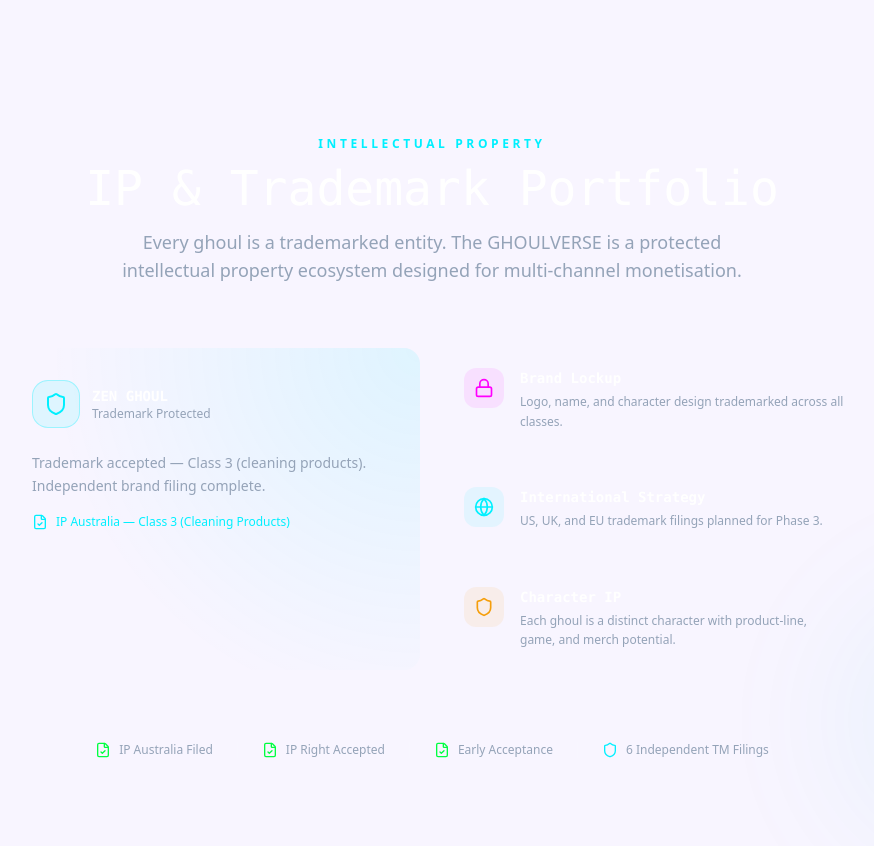
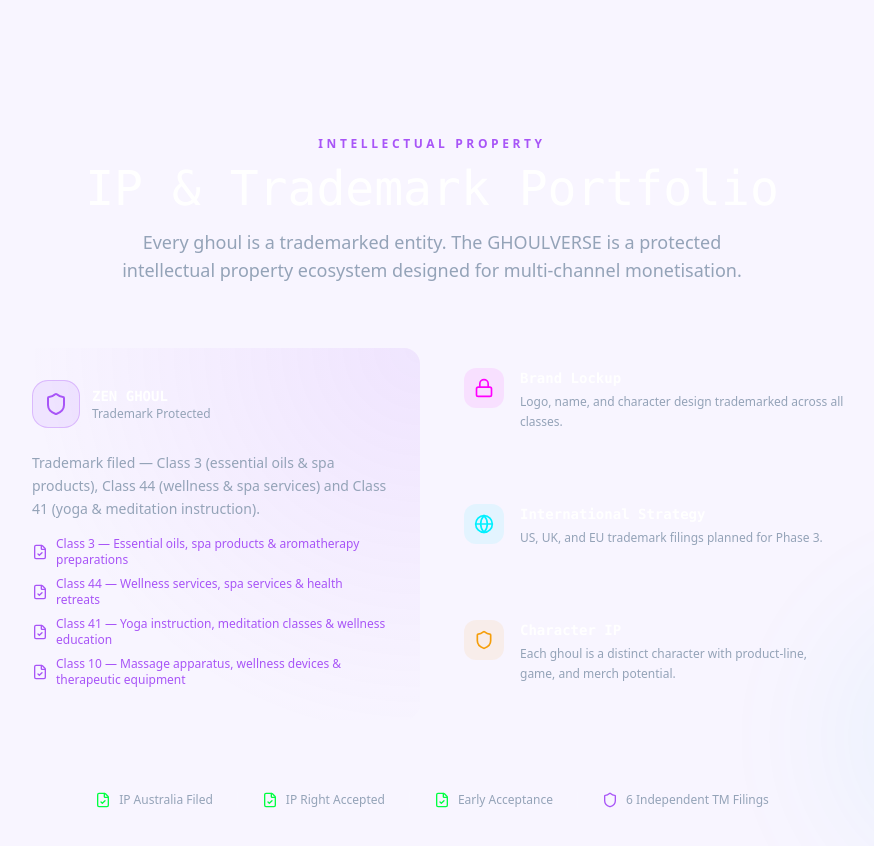
Before and after one commit to Ghoulverse/ZenGhoul, a React (Vite) app: page / in a window 1280 px wide. Shown: the part 4460-5306 px from the top of the page, without its empty margins (208-1082 px from the left). Built offline with nearby package versions, Linux system fonts and the light colour scheme.

Commit message:
feat: show per-ghoul trademark class expansion in IP section

```diff
--- a/src/components/IPBadge.tsx
+++ b/src/components/IPBadge.tsx
@@ -6,7 +6,7 @@ export default function IPBadge() {
     <section className="relative py-24 md:py-32 px-4 overflow-hidden">
       <div className="max-w-6xl mx-auto">
         <div className="text-center mb-16">
-          <span className="text-[#00f0ff] text-xs font-bold tracking-[0.3em] uppercase mb-3 block">
+          <span className="text-[#a855f7] text-xs font-bold tracking-[0.3em] uppercase mb-3 block">
             Intellectual Property
           </span>
           <h2 className="font-mono text-4xl md:text-5xl text-white mb-4">
@@ -21,11 +21,11 @@ export default function IPBadge() {
         <div className="grid grid-cols-1 md:grid-cols-2 gap-6 mb-12">
           {/* Main IP Card */}
           <div className="glass-glow rounded-2xl p-8 relative overflow-hidden">
-            <div className="absolute inset-0 opacity-10" style={{ background: 'radial-gradient(circle at top right, #00f0ff, transparent 70%)' }} />
+            <div className="absolute inset-0 opacity-10" style={{ background: 'radial-gradient(circle at top right, #a855f7, transparent 70%)' }} />
             <div className="relative">
               <div className="flex items-center gap-3 mb-6">
-                <div className="w-12 h-12 rounded-xl bg-[#00f0ff]/10 border border-[#00f0ff]/30 flex items-center justify-center">
-                  <Shield className="w-6 h-6 text-[#00f0ff]" />
+                <div className="w-12 h-12 rounded-xl bg-[#a855f7]/10 border border-[#a855f7]/30 flex items-center justify-center">
+                  <Shield className="w-6 h-6 text-[#a855f7]" />
                 </div>
                 <div>
                   <p className="font-mono text-sm text-white font-bold">{config.name}</p>
@@ -33,9 +33,13 @@ export default function IPBadge() {
                 </div>
               </div>
               <p className="text-[#94a3b8] text-sm leading-relaxed mb-4">{config.ipStatus}</p>
-              <div className="flex items-center gap-2 text-[#00f0ff] text-xs">
-                <FileCheck className="w-4 h-4" />
-                <span>IP Australia — Class 3 (Cleaning Products)</span>
+              <div className="flex flex-col gap-2">
+                {config.ipClasses.map((ipClass) => (
+                  <div key={ipClass} className="flex items-center gap-2 text-[#a855f7] text-xs">
+                    <FileCheck className="w-4 h-4 shrink-0" />
+                    <span>{ipClass}</span>
+                  </div>
+                ))}
               </div>
             </div>
           </div>
@@ -78,7 +82,7 @@ export default function IPBadge() {
           </div>
           <div className="w-px h-4 bg-white/10" />
           <div className="flex items-center gap-2 text-[#94a3b8] text-xs">
-            <Shield className="w-4 h-4 text-[#00f0ff]" />
+            <Shield className="w-4 h-4 text-[#a855f7]" />
             <span>6 Independent TM Filings</span>
           </div>
         </div>
--- a/src/data/ghoul.config.ts
+++ b/src/data/ghoul.config.ts
@@ -55,6 +55,7 @@ export interface GhoulConfig {
   marketSize: string;
   traction: { label: string; value: string; status: 'complete' | 'in-progress' | 'upcoming' }[];
   ipStatus: string;
+  ipClasses: string[];
   roadmap: { phase: string; title: string; items: string[]; status: 'complete' | 'in-progress' | 'upcoming' }[];
 }
 
@@ -278,7 +279,13 @@ export const config: GhoulConfig = {
     { label: "Trademark", value: "IP Australia — Accepted", status: "complete" },
     { label: "Retail", value: "In Negotiation", status: "in-progress" },
   ],
-  ipStatus: "Trademark accepted — Class 3 (cleaning products). Independent brand filing complete.",
+  ipStatus: "Trademark filed — Class 3 (essential oils & spa products), Class 44 (wellness & spa services) and Class 41 (yoga & meditation instruction).",
+  ipClasses: [
+    "Class 3 — Essential oils, spa products & aromatherapy preparations",
+    "Class 44 — Wellness services, spa services & health retreats",
+    "Class 41 — Yoga instruction, meditation classes & wellness education",
+    "Class 10 — Massage apparatus, wellness devices & therapeutic equipment",
+  ],
   roadmap: [
     { phase: "Phase 1", title: "Brand Launch", items: ["6 sites live", "54 SKUs formulated", "GOO RUNNER game launched"], status: "complete" },
     { phase: "Phase 2", title: "Retail Partnerships", items: ["Endota Spa", "Jurlique", "Wellness retreats"], status: "in-progress" },
```
